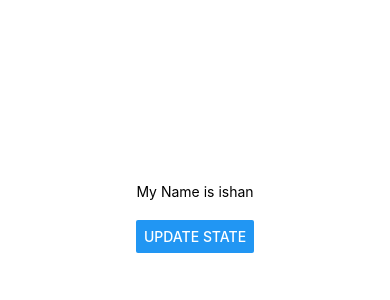
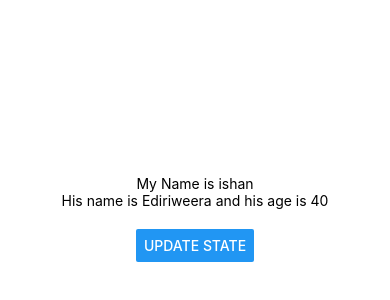
Before and after one commit to ishanEPR/React_Native_Expo, a React Native app: screen / in a window 390 px wide. Shown: the part 204-504 px from the top of the page. Built offline with nearby package versions, Linux system fonts and the light colour scheme.

Commit message:
change state using two variables

```diff
--- a/App.js
+++ b/App.js
@@ -5,9 +5,11 @@ export default function App()
 {
 
 const  [name,setName]=useState('ishan');
+const  [person,setPerson]=useState({name:'Ediriweera',age:40});
 
 const clickHandler= () =>{
   setName('Reshmika');
+  setPerson({name:'Ishan',age:23})
 }
 
 
@@ -15,6 +17,7 @@ const clickHandler= () =>{
       <View style={styles.container}>
 
         <Text>My Name is {name}</Text>
+        <Text>His name is {person.name} and his age is {person.age}</Text>
 
         <View style={styles.buttonContainer}>
           <Button title='Update State' onPress={clickHandler}/>
```
